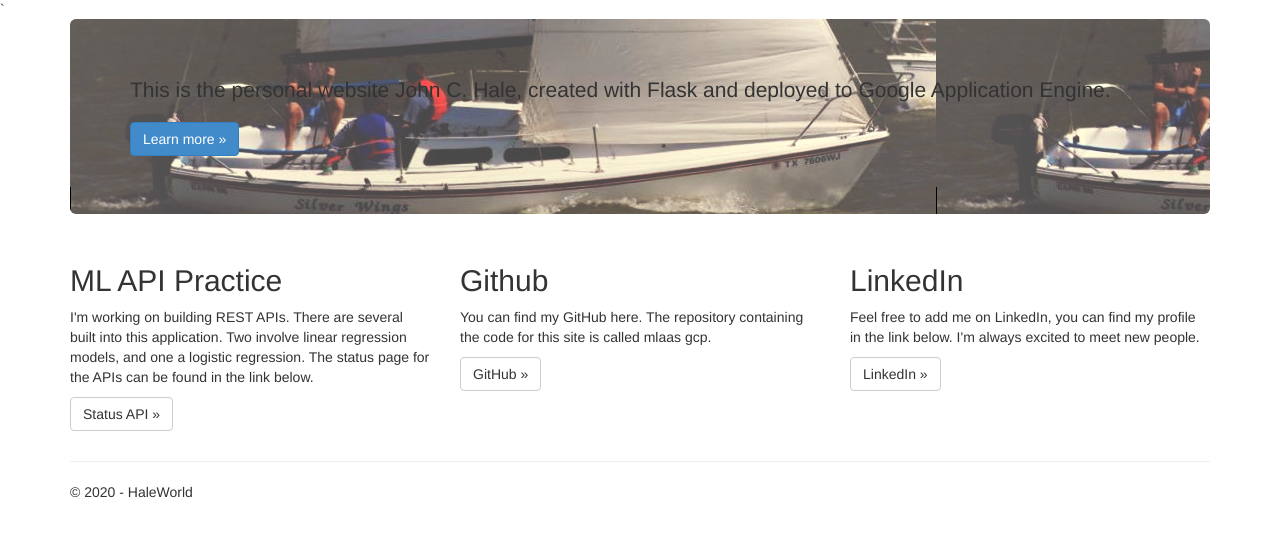
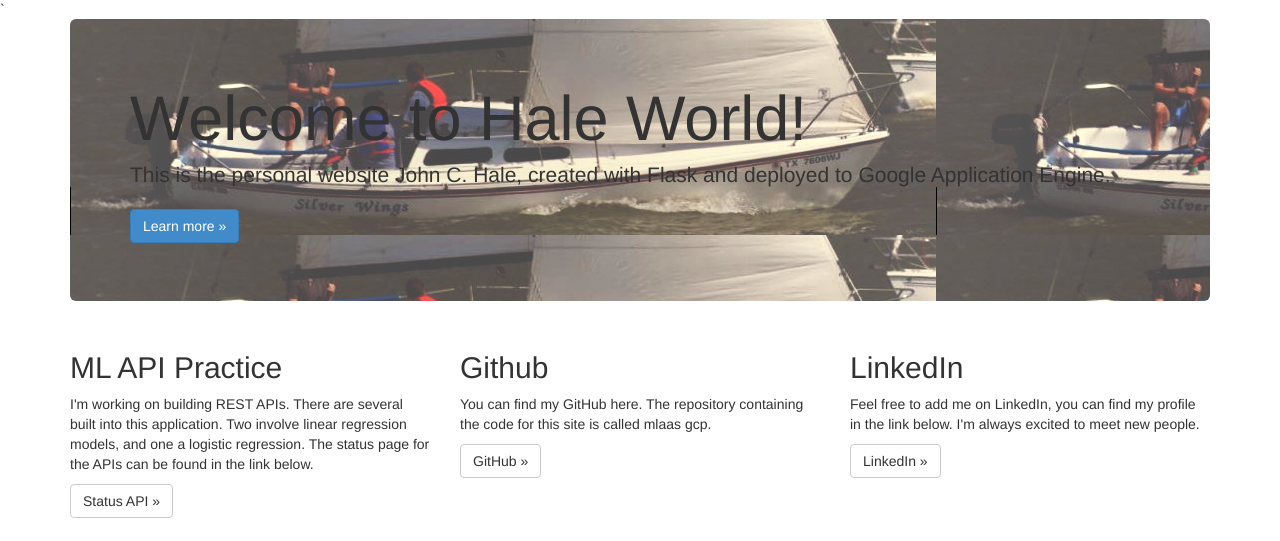
Before and after one commit to H4L3ST0RM/mlaas_gcp, a Flask app: page / in a window 1280 px wide. Shown: the part 51-592 px from the top of the page. Run offline with Flask 2, Linux system fonts and the light colour scheme; parts of the project's set-up code (start-up, migrations or seed data) failed here and were passed over; some libraries are stand-ins or nearby versions.

Commit message:
Redid much of the text. Updated some of the links

```diff
--- a/Flask_Website/Flask_Website/templates/index.html
+++ b/Flask_Website/Flask_Website/templates/index.html
@@ -2,7 +2,7 @@
 
 {% block content %}
 
-<div class="jumbotron", style="background-image: url('./Flask_Website/img/first_race.jpg');>
+<div class="jumbotron", style="background-image: url('./Flask_Website/img/first_race.jpg');">
 
     <h1>Welcome to Hale World!</h1>
     <p class="lead">This is the personal website John C. Hale, created with Flask and deployed to Google Application Engine.</p>
```
